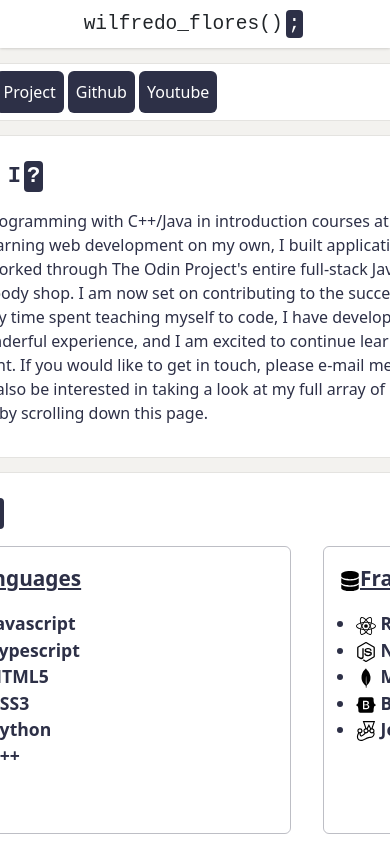
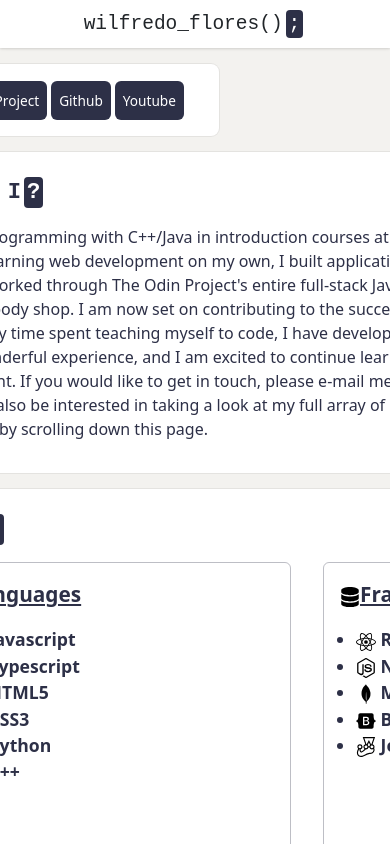
Before and after one commit to wflore19/TOP-portfolio, a React (Create React App) app: page / in a window 390 px wide. Built offline with nearby package versions, Linux system fonts and the light colour scheme.

Commit message:
Responsive home buttons

```diff
--- a/src/components/Heroes/heroes.css
+++ b/src/components/Heroes/heroes.css
@@ -1,18 +1,20 @@
 .heroes {
   background-color: #fff;
   box-shadow: rgba(0, 0, 0, 0.062) 0px 0px 0px 1px;
-  padding: 1rem;
-  width: max(52rem, 48rem);
+  padding: 1.5rem 1rem;
+  min-width: var(--mainframe-width);
+  width: min(52rem, 75vw);
   height: fit-content;
   border-radius: 8px;
+  scroll-margin-top: 4rem;
   /* position: absolute;
   left: 34vw;
   top: 4rem; */
 }
 
 .copy {
-  border-radius: 0;
-  min-width: 50rem;
+  border-radius: 6px;
+  min-width: 100%;
 }
 
 .btns-list {
@@ -20,6 +22,8 @@
 }
 
 .btns {
+  width: 2rem;
+  font-size: clamp(12px, 3.5vw, 1rem);
   margin-right: 4px;
   background-color: #2D3047;
   border-radius: 6px;
```
